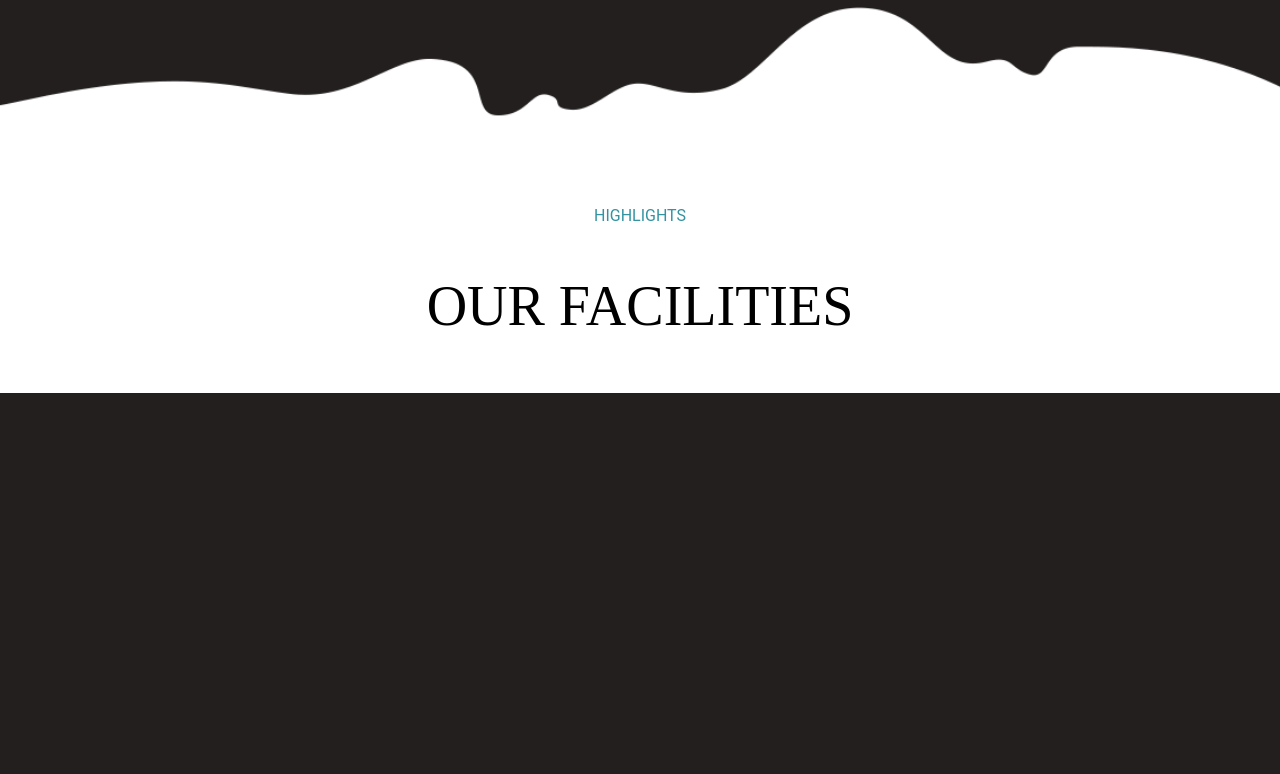
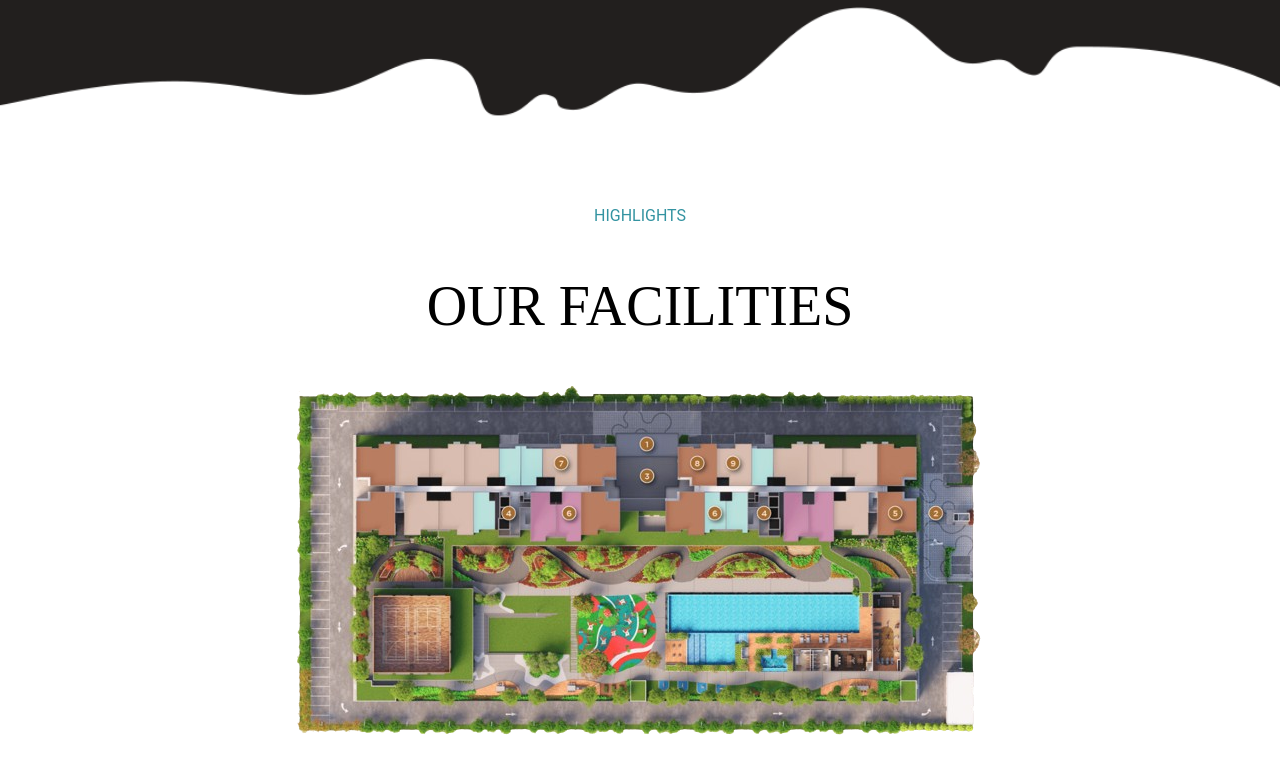
Before and after one commit to jaspetham/Property-Landing-Page, a Next.js app: page / in a window 1280 px wide. Shown: the part 1741-2515 px from the top of the page. Before the commit the page ends 2134 px from the top, so only its background shows below. Built offline with nearby package versions, Linux system fonts and the light colour scheme.

Commit message:
remove weird gap in header

```diff
--- a/src/app/components/Facilities/index.tsx
+++ b/src/app/components/Facilities/index.tsx
@@ -8,6 +8,9 @@ const Facilities: React.FC = () => {
     return (
       <section className="py-8 bg-white px-6">
         <SectionTitle subtitle="highlights" title="Our Facilities"/>
+        <div className="flex justify-center py-6">
+            <img src="/assets/facility.png" alt="facility" />
+        </div>
       </section>
     );
 };
--- a/src/app/components/Header/index.tsx
+++ b/src/app/components/Header/index.tsx
@@ -42,7 +42,7 @@ const Header: React.FC = () => {
      }, []);
 
   return (
-    <header className={`container mx-auto p-4${scrolled ? ' scrolled' : ''}`}>
+    <header className={`p-4${scrolled ? ' scrolled' : ''}`}>
       <div className="flex justify-between items-center gap-4">
         <div className="header-left  flex justify-between items-center">
           {data?.mainTitle && (
--- a/src/app/page.tsx
+++ b/src/app/page.tsx
@@ -5,7 +5,7 @@ import Hero from "./components/Hero/index";
 
 export default function Home() {
   return (
-    <main className="container mx-auto">
+    <main>
       <Header />
       <Hero />
       <About />
```
Also changed, not shown: public/assets/facility.png (added).
